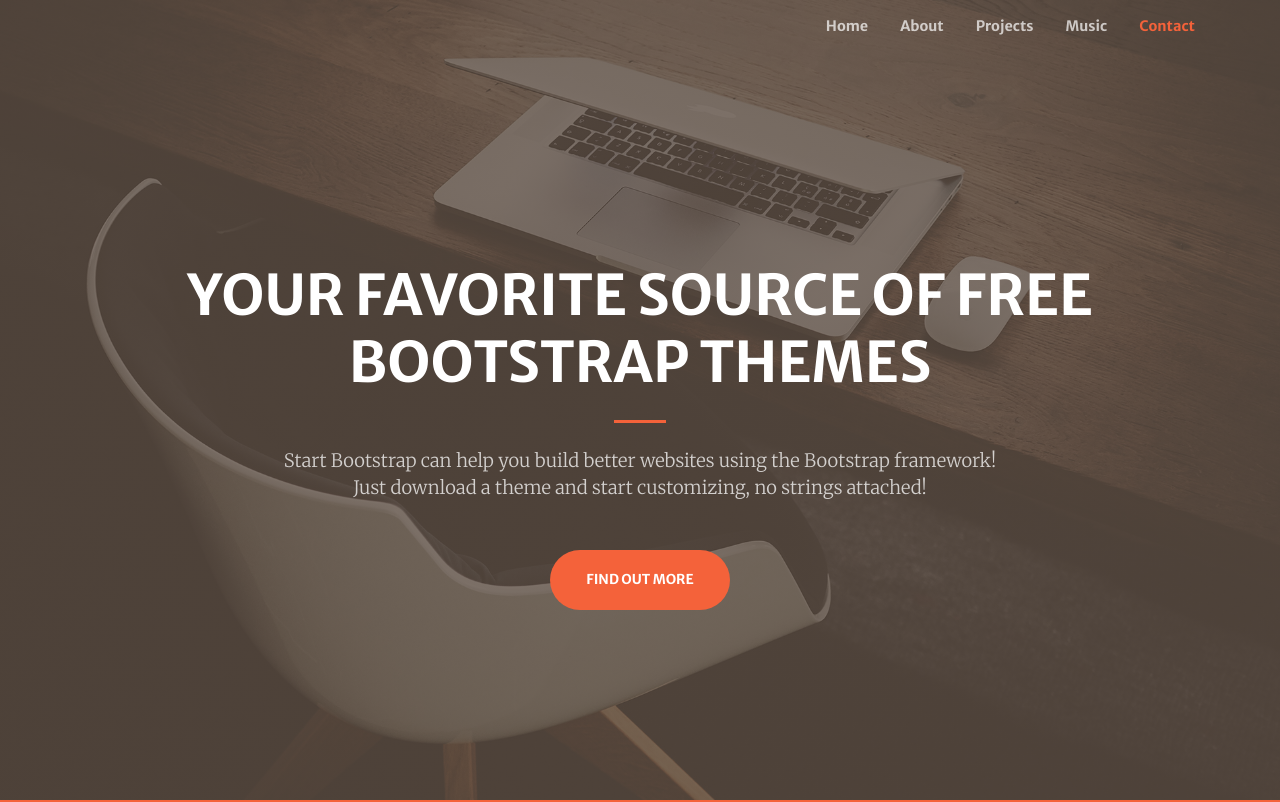
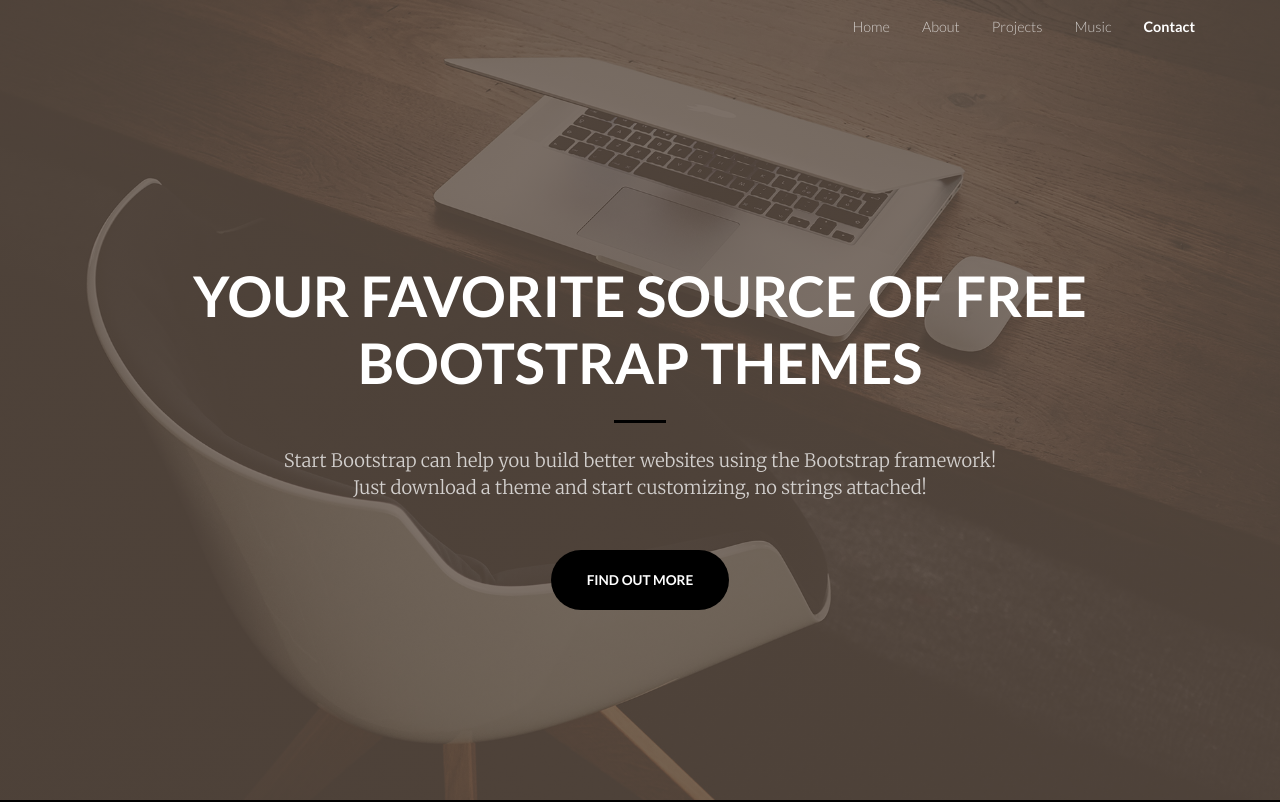
Before and after one commit to FrankHartmanDSP/Personal-Website-V2, a website with bundled scripts: page index.html in a window 1280 px wide. Shown: the top 802 px of the page. Built offline with nearby package versions, Linux system fonts and the light colour scheme.

Commit message:
Customizing Navbar

```diff
--- a/index.html
+++ b/index.html
@@ -16,6 +16,7 @@
   <!-- Google Fonts -->
   <link href="https://fonts.googleapis.com/css?family=Merriweather+Sans:400,700" rel="stylesheet">
   <link href='https://fonts.googleapis.com/css?family=Merriweather:400,300,300italic,400italic,700,700italic' rel='stylesheet' type='text/css'>
+  <link href='https://fonts.googleapis.com/css?family=Lato:100,300,400,700,900' rel='stylesheet' type='text/css'>
 
   <!-- Plugin CSS -->
   <link href="vendor/magnific-popup/magnific-popup.css" rel="stylesheet">
--- a/scss/_navbar.scss
+++ b/scss/_navbar.scss
@@ -5,23 +5,25 @@
   transition: background-color 0.2s ease;
   .navbar-brand {
     font-family: $font-family-sans-serif;
-    font-weight: $font-weight-bold;
+    font-weight: $font-weight-light;
     color: $gray-900;
   }
   .navbar-nav {
     .nav-item {
       .nav-link {
-        color: $gray-600;
+        color: $gray-400;
         font-family: $font-family-sans-serif;
-        font-weight: $font-weight-bold;
+        font-weight: $font-weight-light;
         font-size: 0.9rem;
         padding: 0.75rem 0;
         &:hover,
         &:active {
+          font-weight: $font-weight-light;
           color: $primary;
         }
         &.active {
-          color: $primary !important;
+          font-weight: $font-weight-bold !important;
+          color: $white !important;
         }
       }
     }
@@ -55,9 +57,9 @@
     // Navbar styling applied when the page is scrolled
     &.navbar-scrolled {
       box-shadow: $box-shadow;
-      background-color: $white;
+      background-color: $black;
       .navbar-brand {
-        color: $gray-900;
+        color: $primary;
         &:hover {
           color: $primary;
         }
@@ -65,9 +67,9 @@
       .navbar-nav {
         .nav-item {
           .nav-link {
-            color: $gray-900;
+            color: $gray-400;
             &:hover {
-              color: $primary;
+              color: $white;
             }
           }
         }
--- a/scss/_variables.scss
+++ b/scss/_variables.scss
@@ -3,14 +3,14 @@
 // Color overrides
 
 // Set a custom color
-$orange: #f4623a !default;
+$orange: #000000 !default;
 $brown: #5c4d42 !default;
 
 // Set primary color to orange
 $primary: $orange !default;
 
 // Font overrides
-$font-family-sans-serif: "Merriweather Sans", -apple-system, BlinkMacSystemFont, "Segoe UI", Roboto, "Helvetica Neue", Arial, "Noto Sans", sans-serif, "Apple Color Emoji", "Segoe UI Emoji", "Segoe UI Symbol", 'Noto Color Emoji' !default;
+$font-family-sans-serif: 'Lato' !default;
 
 $font-family-serif: "Merriweather", -apple-system, BlinkMacSystemFont, "Segoe UI", Roboto, "Helvetica Neue", Arial, "Noto Sans", sans-serif, "Apple Color Emoji", "Segoe UI Emoji", "Segoe UI Symbol", 'Noto Color Emoji' !default;
 
--- a/scss/creative.scss
+++ b/scss/creative.scss
@@ -9,3 +9,4 @@
 @import "./navbar.scss";
 @import "./masthead.scss";
 @import "./portfolio.scss";
+@import url(https://fonts.googleapis.com/css?family=Lato:100,300,400,700,900);
```
Also changed, not shown: vendor/fontawesome-free/package.json (+8 -5 lines), css/creative.css, css/creative.min.css, 2 other files.
